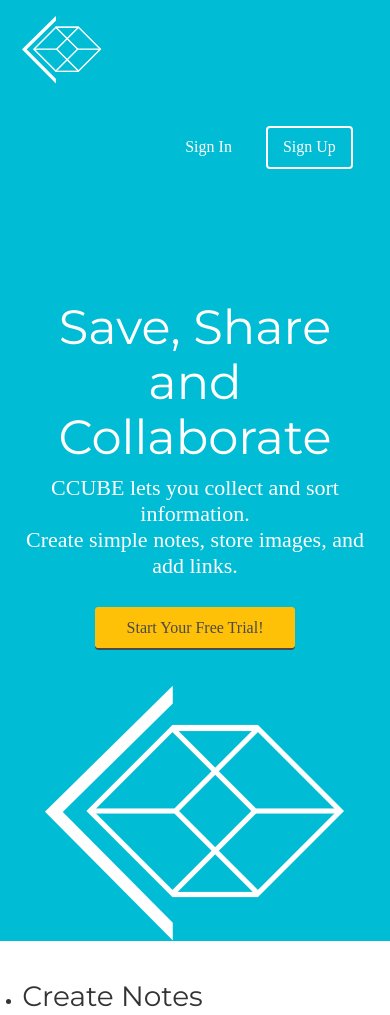
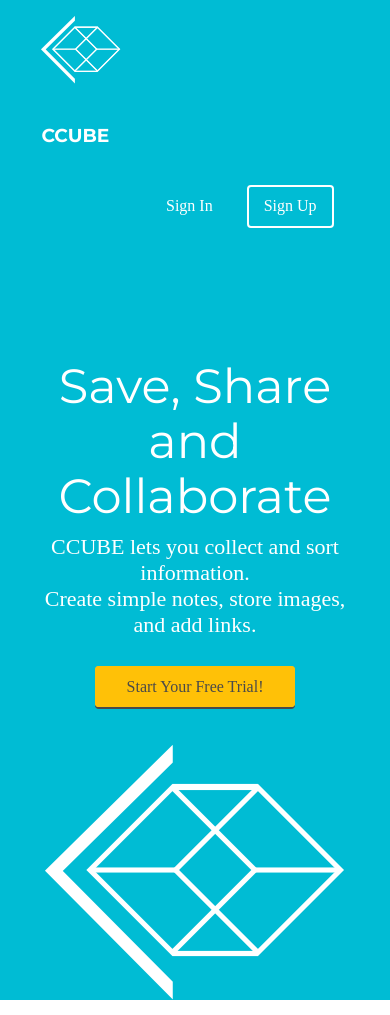
Before and after one commit to PriyaBachoo/CCUBE, a plain HTML site: page index.html in a window 390 px wide. Shown: the top 1015 px of the page. Drawn offline with Linux system fonts and the light colour scheme.

Commit message:
Homepage media queries completed

```diff
--- a/css/style.css
+++ b/css/style.css
@@ -42,6 +42,13 @@ p{
    min-height: 1px;
    margin:0 2% 20px;
  }
+
+ /* Media queries */
+
+ @media (min-width: 320px) {
+    .container {
+      width: 320px;
+    }
 
  @media (min-width: 768px){
    .container {
--- a/index.html
+++ b/index.html
@@ -22,7 +22,8 @@
   <header>
     <nav class="container">
       <div class="one-half">
-        <a href="index.html" class="site-logo"><img src="images/site-logo.png" alt="CCUBE" /> </a>
+       <a href="index.html" class="site-logo"><img src="images/site-logo.png" alt="CCUBE" /> </a>
+      <h3>CCUBE</h3>
       </div>
       <div class="one-half">
         <ul>
```
